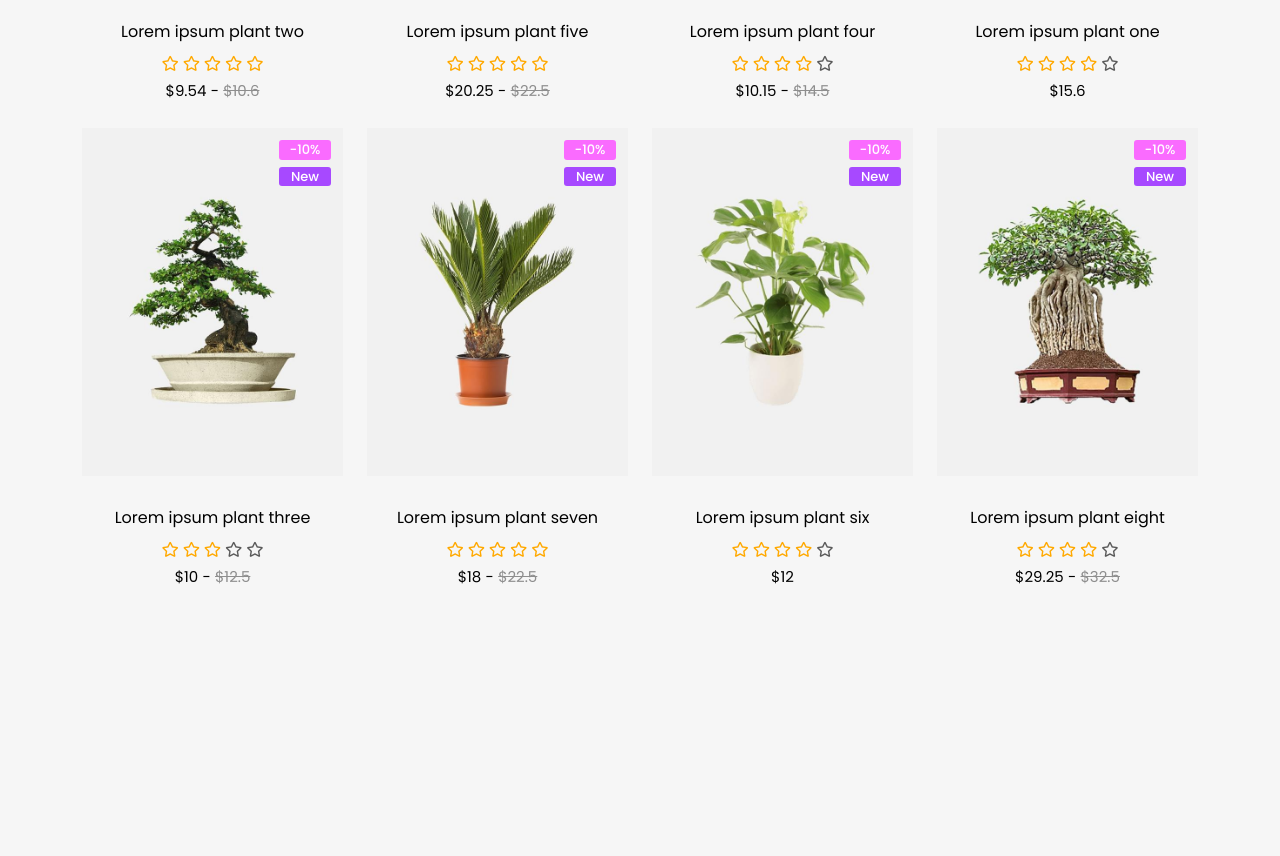
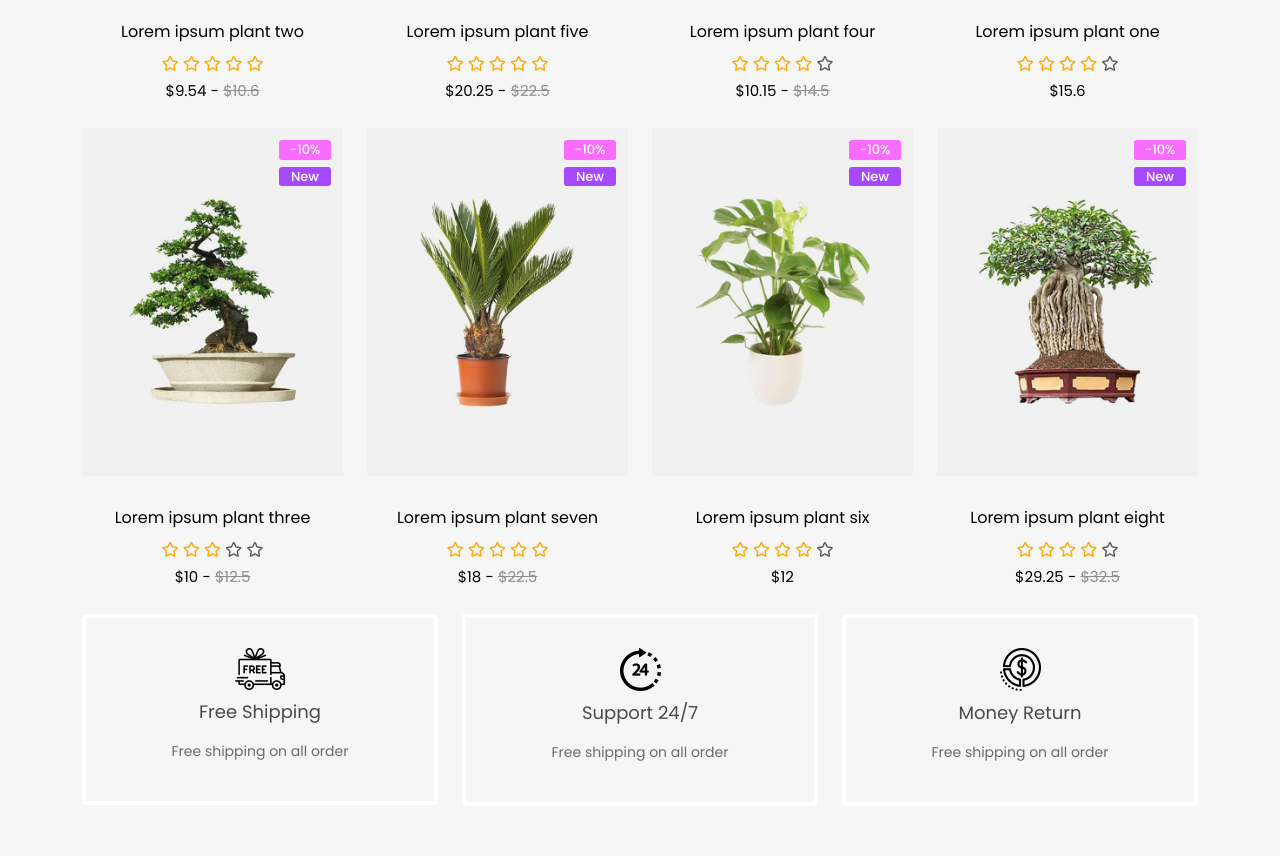
Before and after one commit to mojammelhossen1/flone, a website: page index.html in a window 1280 px wide. Shown: the part 1538-2394 px from the top of the page. Before the commit the page ends 2152 px from the top, so only its background shows below. Drawn offline with nearby package versions, Linux system fonts and the light colour scheme.

Commit message:
finished support card

```diff
--- a/index.html
+++ b/index.html
@@ -948,6 +948,34 @@
     </div>
     <!-- Double Image Card End Here -->
 
+    <!-- Support Card Start Here -->
+    <div class="container">
+        <div class="row">
+            <div class="col-md-4">
+                <div class="single-banner support-card text-center">
+                    <img src="./image/support-1.png" class="animation" alt="">
+                    <h4 class="title">Free Shipping</h4>
+                    <h5 class="detail">Free shipping on all order</h5>
+                </div>
+            </div>
+            <div class="col-md-4">
+                <div class="single-banner support-card text-center">
+                    <img src="./image/support-2.png" class="animation" alt="">
+                    <h4 class="title">Support 24/7</h4>
+                    <h5 class="detail">Free shipping on all order</h5>
+                </div>
+            </div>
+            <div class="col-md-4">
+                <div class="single-banner support-card text-center">
+                    <img src="./image/support-3.png" class="animation" alt="">
+                    <h4 class="title">Money Return</h4>
+                    <h5 class="detail">Free shipping on all order</h5>
+                </div>
+            </div>
+        </div>
+    </div>
+    <!-- Support Card End Here -->
+
     <!-- Javascript with bundle js -->
     <script src="https://cdn.jsdelivr.net/npm/bootstrap@5.0.1/dist/js/bootstrap.bundle.min.js"
         integrity="sha384-gtEjrD/SeCtmISkJkNUaaKMoLD0//ElJ19smozuHV6z3Iehds+3Ulb9Bn9Plx0x4" crossorigin="anonymous">
--- a/sass/main.scss
+++ b/sass/main.scss
@@ -579,3 +579,65 @@ body {
         }
     }
 }
+
+.support-card {
+    padding: 30px;
+    margin-bottom: 50px;
+
+    .animation {
+        margin-bottom: 10px;
+        animation-duration: .5s;
+
+
+
+    }
+
+    &:hover .animation {
+        animation-fill-mode: both;
+        animation-name: support-animation;
+    }
+
+    .title {
+        margin-bottom: 15px;
+        font-size: 18px;
+        line-height: 24px;
+        font-weight: 400;
+        color: #494949;
+    }
+
+    .detail {
+        font-size: 14px;
+        font-weight: 400;
+        line-height: 24px;
+        color: #6a6a6a;
+
+    }
+
+    @keyframes support-animation {
+        0% {
+            transform: rotate(0deg) scale(1);
+        }
+
+        10%,
+        30%,
+        50%,
+        70%,
+        90% {
+            transform: rotate(3deg) scale(1.15);
+        }
+
+        20%,
+        40%,
+        60%,
+        80% {
+            transform: rotate(-3deg) scale(1.18);
+        }
+
+        100% {
+            transform: rotate(0deg) scale(1);
+
+        }
+
+
+    }
+}
```
Also changed, not shown: css/style.css, image/support-1.png (added), image/support-2.png (added), image/support-3.png (added), 1 other file.
